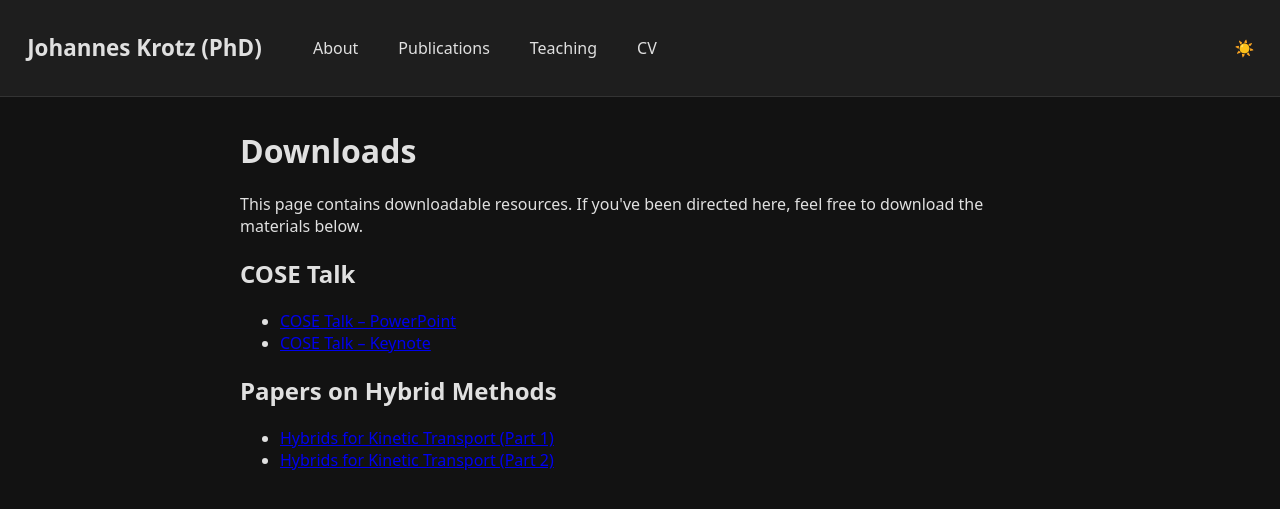
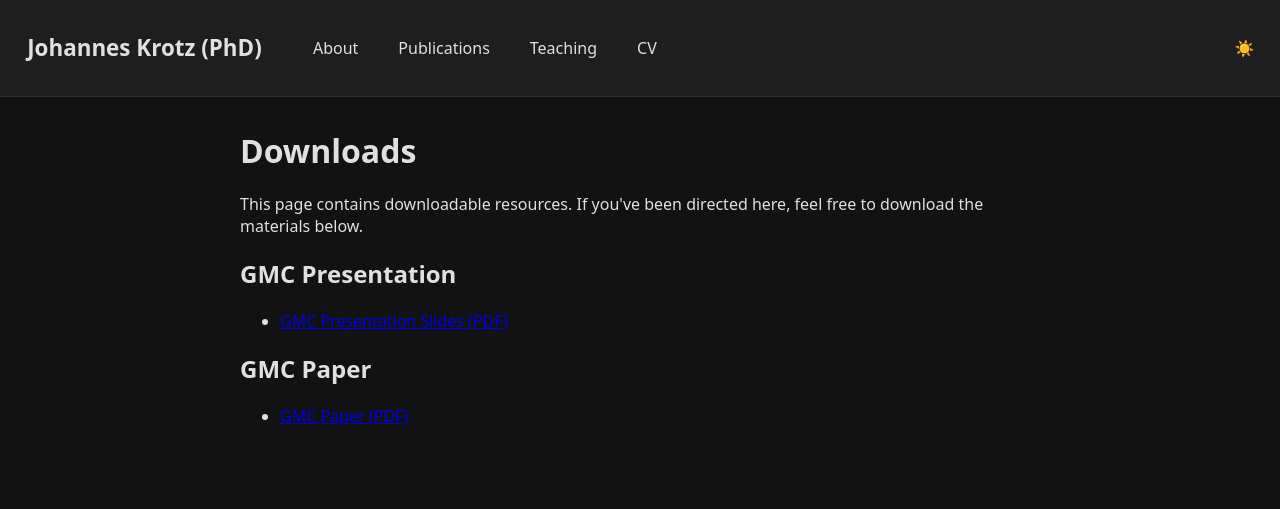
Before and after one commit to johannonymous123/johannonymous123.github.io, a Jekyll site: the page built from downloads.html, in a window 1280 px wide. Shown: the top 509 px of the page. Built offline with Jekyll 4.4.1, drawn with Linux system fonts in a browser that asks for light colours.

Commit message:
Update downloads page with GMC presentation and paper

```diff
--- a/downloads.html
+++ b/downloads.html
@@ -11,25 +11,19 @@ permalink: /downloads
 </p>
 
 <section class="downloads-section">
-  <h2>COSE Talk</h2>
+  <h2>GMC Presentation</h2>
   <ul>
     <li>
-      <a href="/assets/COSE_Johannes_Krotz.pptx" download>COSE Talk – PowerPoint</a>
-    </li>
-    <li>
-      <a href="/assets/COSE_Johannes_Krotz.key" download>COSE Talk – Keynote</a>
+      <a href="/assets/GMC_presentation.pdf" target="_blank">GMC Presentation Slides (PDF)</a>
     </li>
   </ul>
 </section>
 
 <section class="downloads-section">
-  <h2>Papers on Hybrid Methods</h2>
+  <h2>GMC Paper</h2>
   <ul>
     <li>
-      <a href="/assets/hybrids_for_kinetic_transport_1.pdf" target="_blank">Hybrids for Kinetic Transport (Part 1)</a>
-    </li>
-    <li>
-      <a href="/assets/hybrids_for_kinetic_transport_2.pdf" target="_blank">Hybrids for Kinetic Transport (Part 2)</a>
+      <a href="/assets/GMC_paper.pdf" target="_blank">GMC Paper (PDF)</a>
     </li>
   </ul>
 </section>
```
Also changed, not shown: 1 other file.
